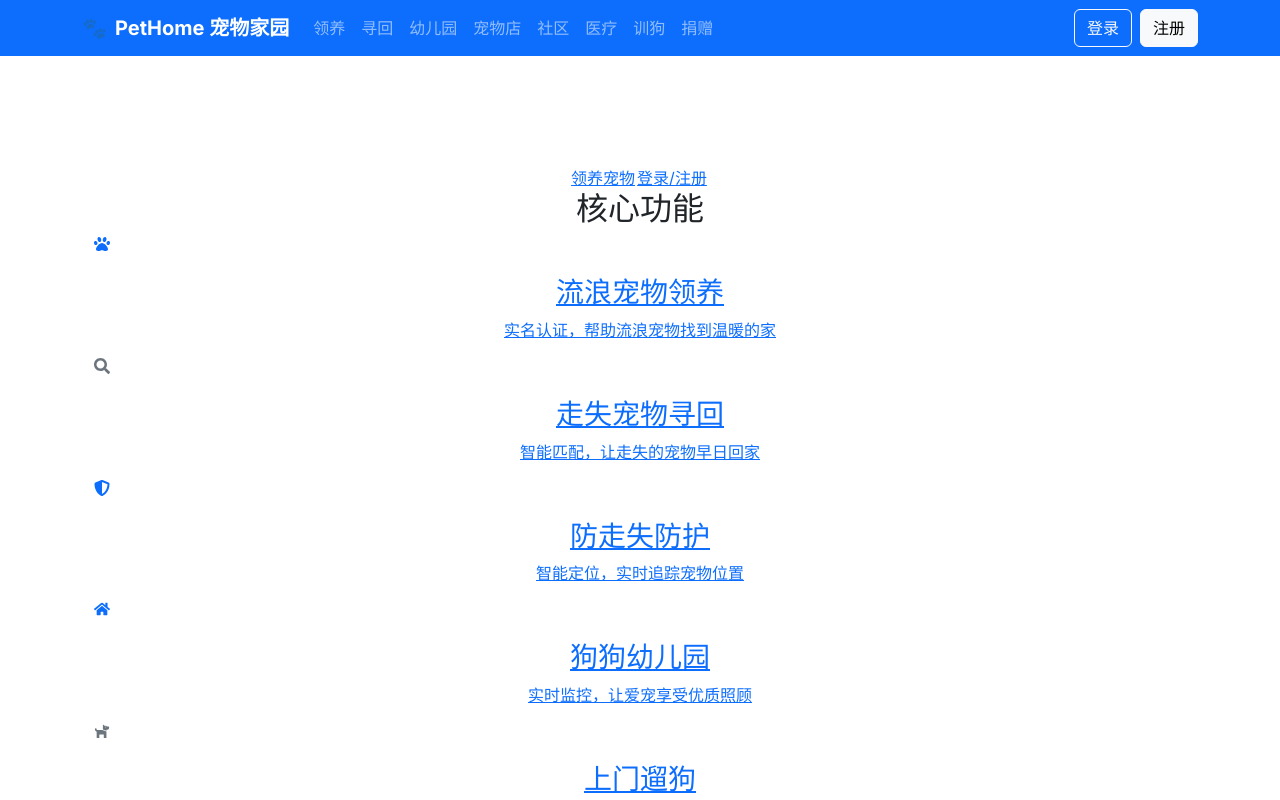
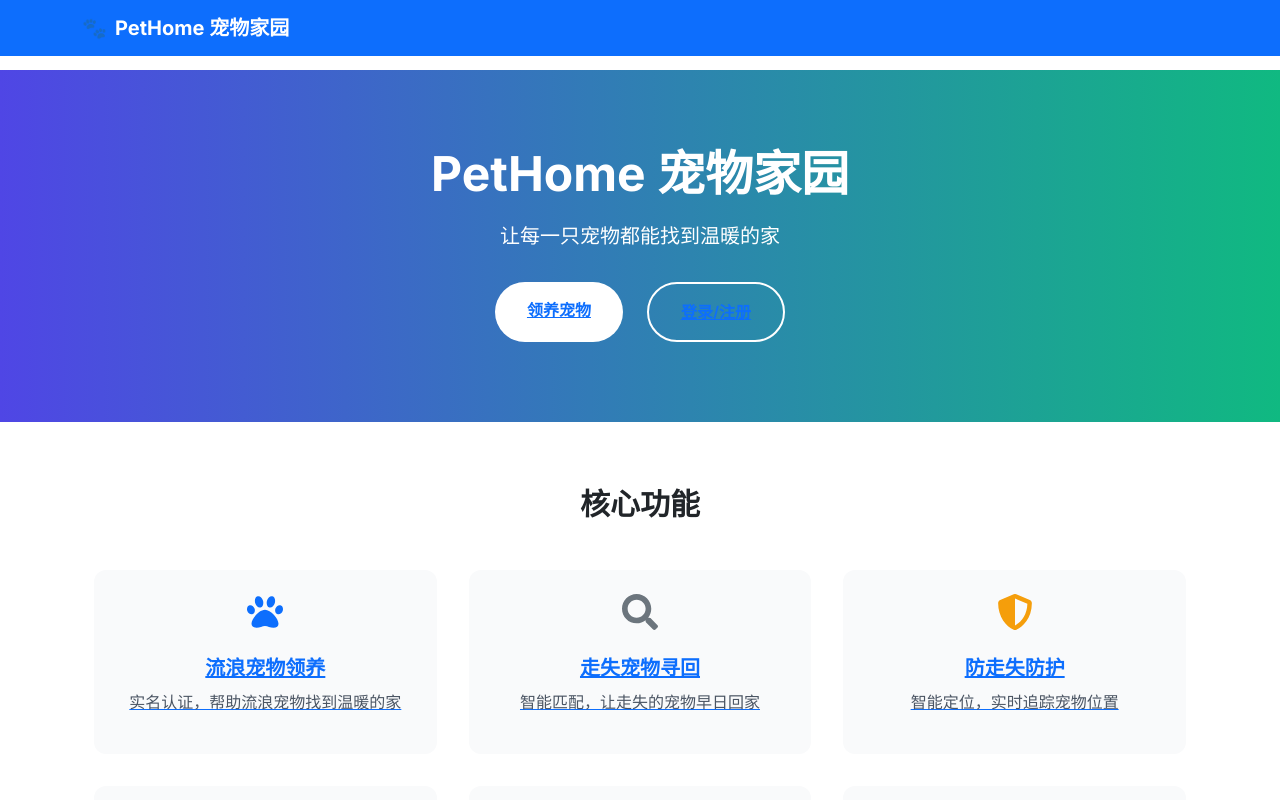
Before and after one commit to shuangrui666/Pethome, a Next.js app in the folder client/: page / in a window 1280 px wide. Shown: the top 800 px of the page. Built offline with nearby package versions, Linux system fonts and the light colour scheme.

Commit message:
Add client/tailwind.config.js

```diff
--- /dev/null
+++ b/client/tailwind.config.js
@@ -0,0 +1,18 @@
+/** @type {import('tailwindcss').Config} */
+module.exports = {
+  content: [
+    './pages/**/*.{js,ts,jsx,tsx,mdx}',
+    './components/**/*.{js,ts,jsx,tsx,mdx}',
+    './app/**/*.{js,ts,jsx,tsx,mdx}',
+  ],
+  theme: {
+    extend: {
+      colors: {
+        primary: '#4F46E5',
+        secondary: '#10B981',
+        accent: '#F59E0B',
+      },
+    },
+  },
+  plugins: [],
+}
```
